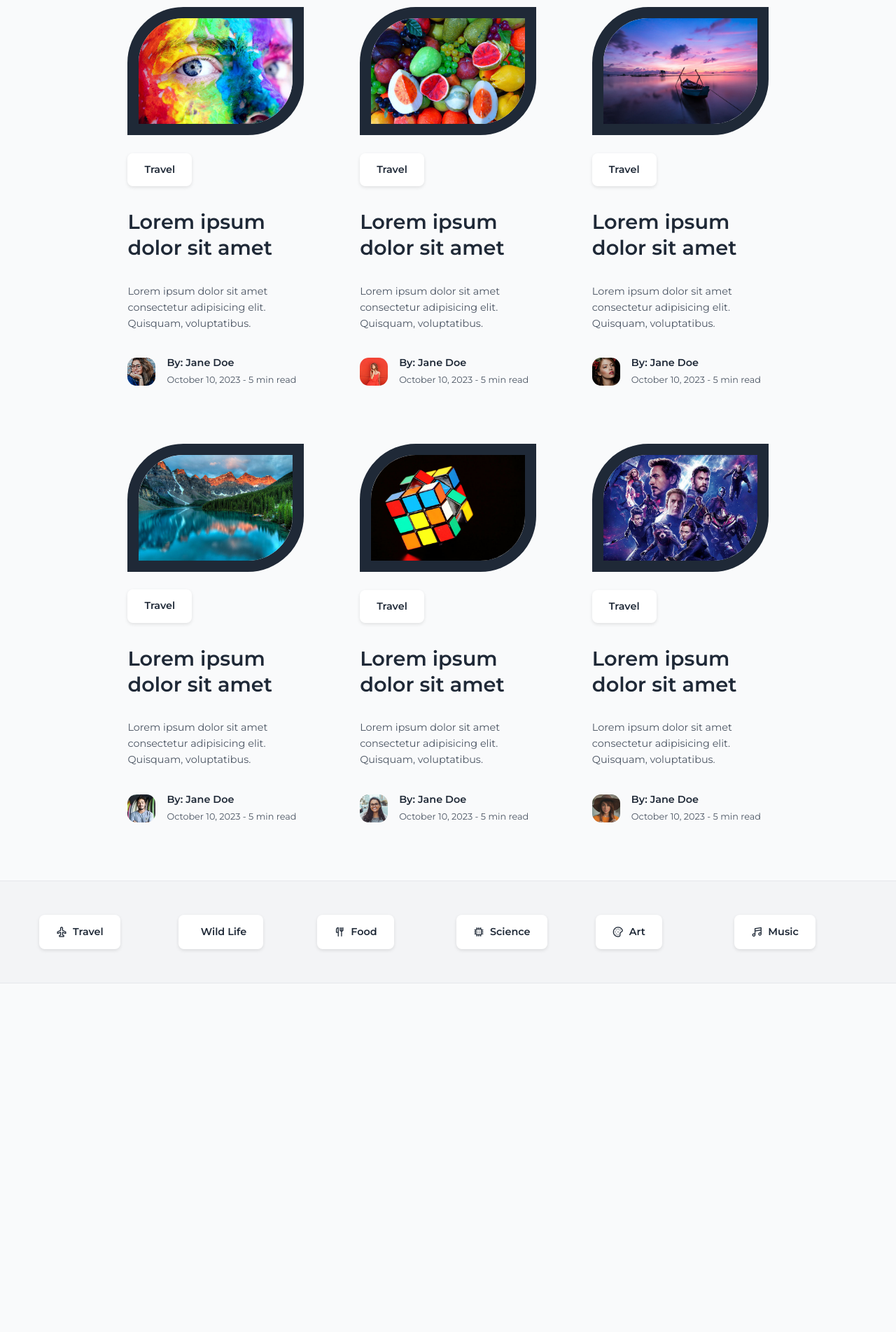
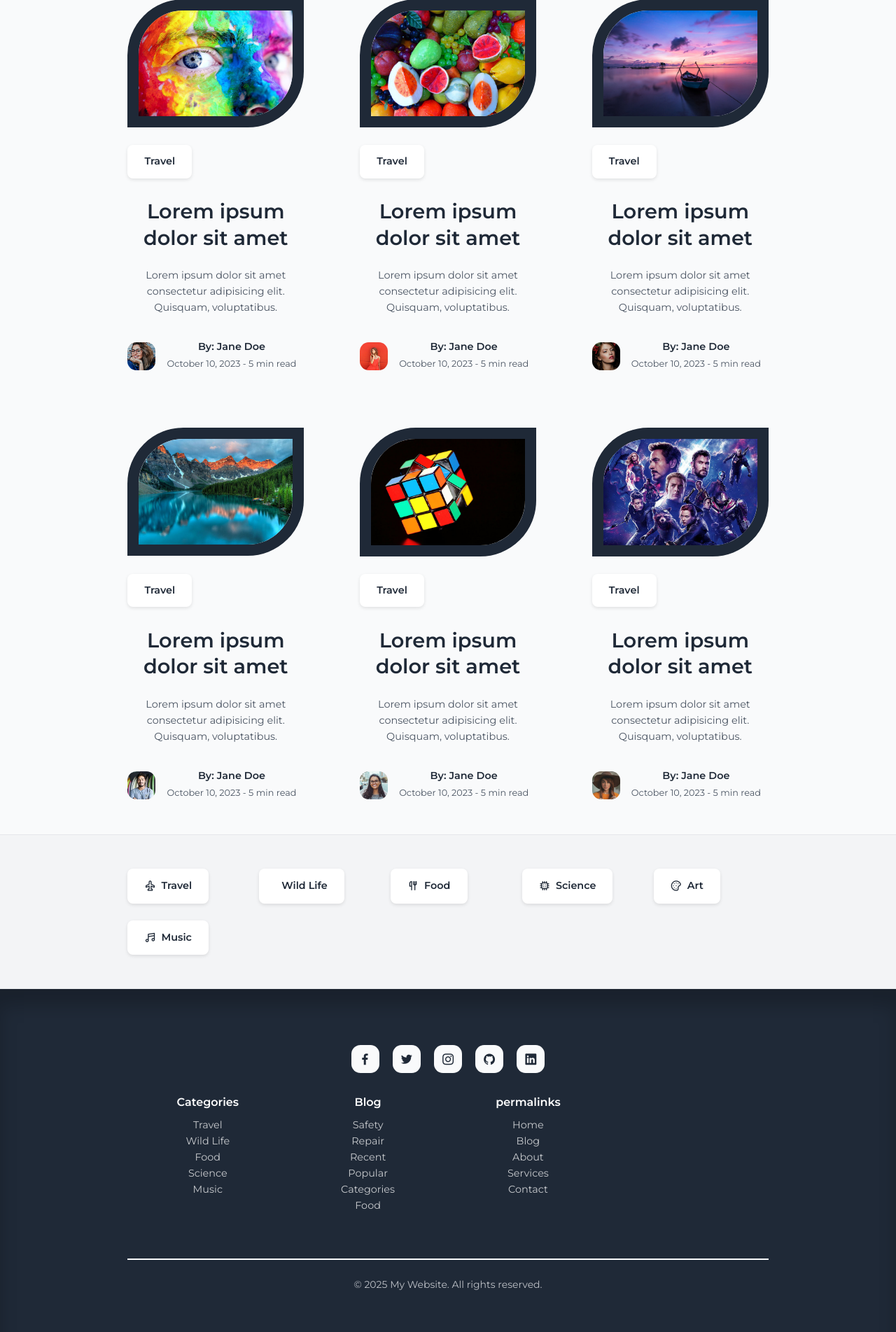
Before and after one commit to MuhammedAdra/Blog, a PHP site: page / in a window 1280 px wide. Shown: the part 1214-3117 px from the top of the page at 70% size. Before the commit the page ends 2619 px from the top, so only its background shows below. Run offline with PHP 8.4, Linux system fonts and the light colour scheme.

Commit message:
creat footer

```diff
--- a/index.html
+++ b/index.html
@@ -259,5 +259,73 @@
     </a>
   </div>
 </section>
+    <!-- ============================= End of Category Buttons ============================= -->
+
+<!-- ======= Footer ======= -->
+<footer>
+  <div class="container">
+    <div class="footer__socials">
+      <a href="https://www.facebook.com" target="_blank" rel="noopener noreferrer" aria-label="Facebook">
+        <i class="uil uil-facebook-f"></i>
+      </a>
+      <a href="https://www.twitter.com" target="_blank" rel="noopener noreferrer" aria-label="Twitter">
+        <i class="uil uil-twitter"></i>
+      </a>
+      <a href="https://www.instagram.com" target="_blank" rel="noopener noreferrer" aria-label="Instagram">
+        <i class="uil uil-instagram"></i>
+      </a>
+      <a href="https://www.github.com" target="_blank" rel="noopener noreferrer" aria-label="GitHub">
+        <i class="uil uil-github"></i>
+      </a>
+      <a href="https://www.linkedin.com" target="_blank" rel="noopener noreferrer" aria-label="LinkedIn">
+        <i class="uil uil-linkedin"></i>
+      </a>
+    </div>
+
+    <div class="cotainer footer__container">
+        <article>
+            <h4>Categories</h4>
+            <ul>
+                <li><a href="">Travel</a></li>
+                <li><a href="">Wild Life</a></li>
+                <li><a href="">Food</a></li>
+                <li><a href="">Science</a></li>
+                <li><a href="">Music</a></li>
+            </ul>
+        </article>
+        <article>
+            <h4>Blog</h4>
+            <ul>
+                <li><a href="">Safety</a></li>
+                <li><a href="">Repair</a></li>
+                <li><a href="">Recent</a></li>
+                <li><a href="">Popular</a></li>
+                <li><a href="">Categories</a></li>
+               <li><a href="">Food</a></li>
+            </ul>
+        </article>
+        <article>
+            <h4>permalinks</h4>
+            <ul>
+                <li><a href="">Home</a></li>
+                <li><a href="">Blog</a></li>
+                <li><a href="">About</a></li>
+                <li><a href="">Services</a></li>
+                <li><a href="">Contact</a></li>
+            </ul>
+        </article>
+    </div>
+    <div class="footer__copyright">
+        <small>&copy; 2025 My Website. All rights reserved.</small>
+    </div>
+
+
+</footer>
+    <!-- ============================= End of Footer ============================= -->
+
+    <!-- Link to external JavaScript file -->
+    <script src="main.js"></script>
+
+
 </body>
 </html>
--- a/main.js
+++ b/main.js
@@ -0,0 +1,15 @@
+const openBtn = document.getElementById("open__nav-btn");
+const closeBtn = document.getElementById("close__nav-btn");
+const navItems = document.querySelector(".nav__items");
+
+openBtn.addEventListener("click", () => {
+  navItems.style.display = "flex";
+  openBtn.style.display = "none";
+  closeBtn.style.display = "inline-block";
+});
+
+closeBtn.addEventListener("click", () => {
+  navItems.style.display = "none";
+  openBtn.style.display = "inline-block";
+  closeBtn.style.display = "none";
+});
--- a/style.css
+++ b/style.css
@@ -24,7 +24,6 @@
   --card-border-radius-4: 2rem;
   --card-border-radius-5: 5rem;
 }
-
 * {
   margin: 0;
   padding: 0;
@@ -73,7 +72,7 @@ h2 {
 
 h3 {
   font-size: 1.1rem;
-  margin: 1rem 0;
+  margin: 0.8rem 0 0.5rem;
 }
 
 h4 {
@@ -395,3 +394,159 @@ nav button {
     grid-template-columns: 1fr;
   }
 }
+/* ------------------ Footer ------------------ */
+footer {
+  background: var(--color-gray-900);
+  padding: 5rem 0 2rem;
+  box-shadow: inset 0 1.5rem 1.5rem rgba(0, 0, 0, 0.2);
+  color: var(--color-white);
+}
+
+.container {
+  width: var(--container-width-lg);
+  margin: 0 auto;
+  text-align: center;
+}
+
+.footer__socials {
+  margin-bottom: 2rem;
+  display: flex;
+  justify-content: center;
+  align-items: center;
+  gap: 1.2rem;
+}
+
+.footer__socials a {
+  background: var(--color-bg);
+  border-radius: var(--card-border-radius-3);
+  width: 2.5rem;
+  height: 2.5rem;
+  display: flex;
+  align-items: center;
+  justify-content: center;
+  transition: var(--transition);
+}
+
+.footer__socials a i {
+  color: var(--color-gray-900);
+  font-size: 1.2rem;
+  transition: var(--transition);
+}
+
+.footer__socials a:hover {
+  background-color: var(--color-primary);
+}
+
+.footer__socials a:hover i {
+  color: var(--color-white);
+}
+
+.footer__copyright small {
+  font-size: 0.875rem;
+  color: var(--color-gray-300);
+  opacity: 0.8;
+}
+
+/* Responsive */
+@media (max-width: 768px) {
+  .container {
+    width: var(--container-width-md);
+  }
+
+  .footer__socials {
+    gap: 1rem;
+  }
+}
+.footer__container {
+  display: grid;
+  grid-template-columns: repeat(4, 1fr) ;
+}
+footer h4{
+  color: var(--color-white);
+  margin-bottom: 0.6rem;
+}
+footer ul li{
+  margin-bottom: 0.4rem 0;
+}
+footer ul a{
+  opacity: 0.75;
+}
+footer ul a:hover{
+  letter-spacing: 0.2rem;
+  opacity: 1;
+}
+.footer__copyright {
+  text-align: center;
+  padding: 1.5rem 0;
+  border-top: 2px solid var(--color-bg);
+  margin-top: 4rem;
+}
+@media screen and (max-width: 1024px) {
+ .container {
+    width: var(--container-width-md);
+  }
+  h2{
+    font-size: 1.6rem;
+  }
+  h3{
+    font-size: 1.2rem;
+  }
+  h5{
+    font-size: 0.8rem;
+  }
+  nav button {
+    display: inline-block;
+    background: transparent;
+    color: var(--color-white);
+    font-size: 1.5rem;
+    cursor: pointer;
+  }
+  nav buuton#close__nav-btn {
+    display: none;
+  }
+  .nav__container {
+    position: relative;
+  }
+  .nav__items {
+    position: absolute;
+    top: 100%;
+    width:12rem;
+    gap: 0rem;
+    flex-direction: column;
+    right: 0;
+    align-items: flex-end;
+    justify-content: center;
+  }
+  .nav__items li {
+ width: 100%;
+    height: 4.5rem;
+    display: flex;
+    align-items: center;
+    box-shadow: -2rem 3rem 7rem rgba(0, 0, 0, 0.7);
+
+    bordar-top: 1px solid var(--color-bg);
+  }
+  .nav__items li a {
+    width: 100%;
+    height: 100%;
+    background: var(--color-gray-900);
+  border-radius: 0;
+  padding: 0.2rem;
+  display: flex;
+  align-items: center;
+}
+.nav__profile{
+  background: var(--color-gray-900);
+}
+  .nav__profile ul {
+    top: 100%;
+   width: 100%;
+
+  }
+  .nav_profile .avatar {
+margin-left: 2rem;
+border: 0;
+  }
+
+
+}
```
